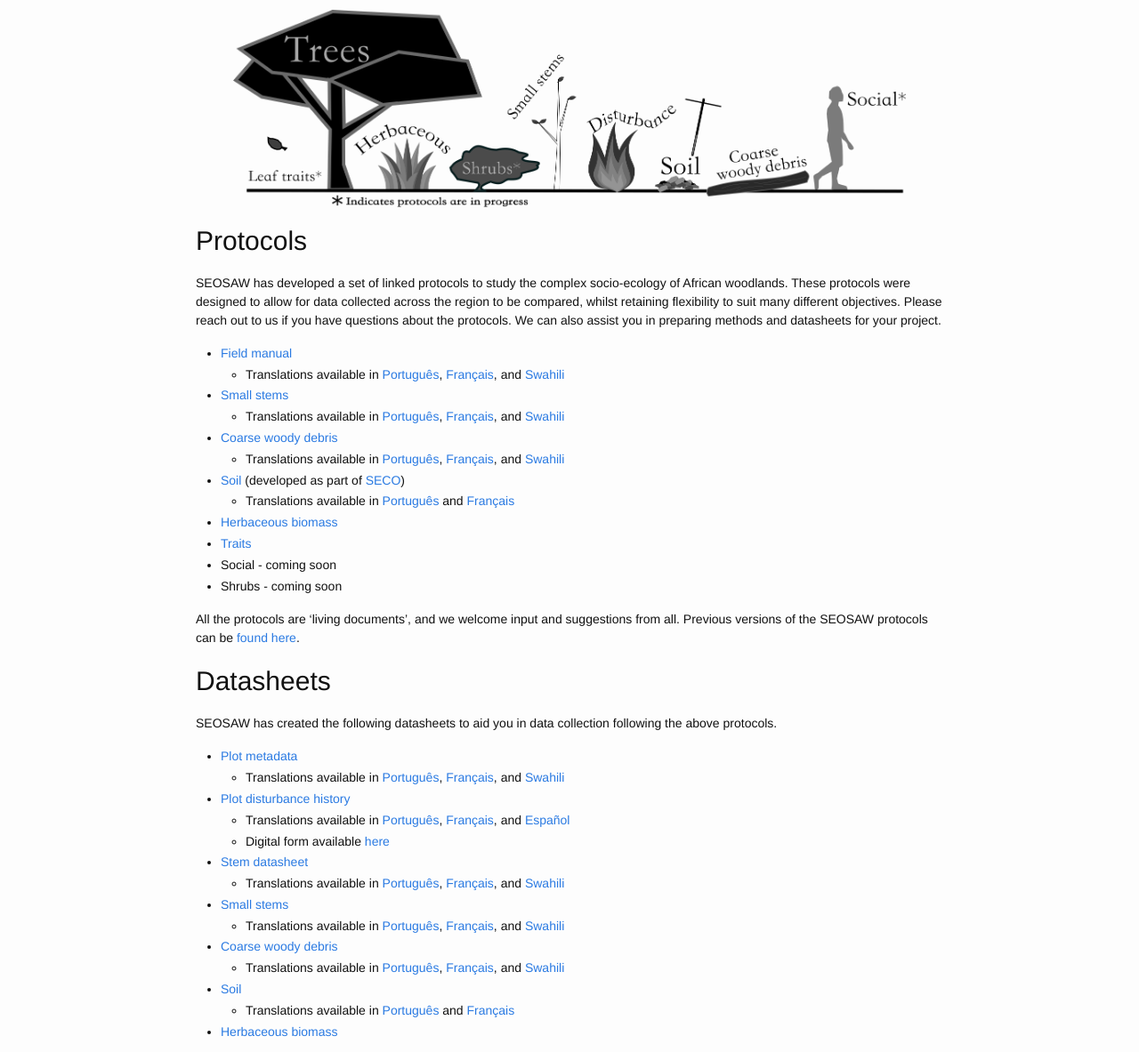
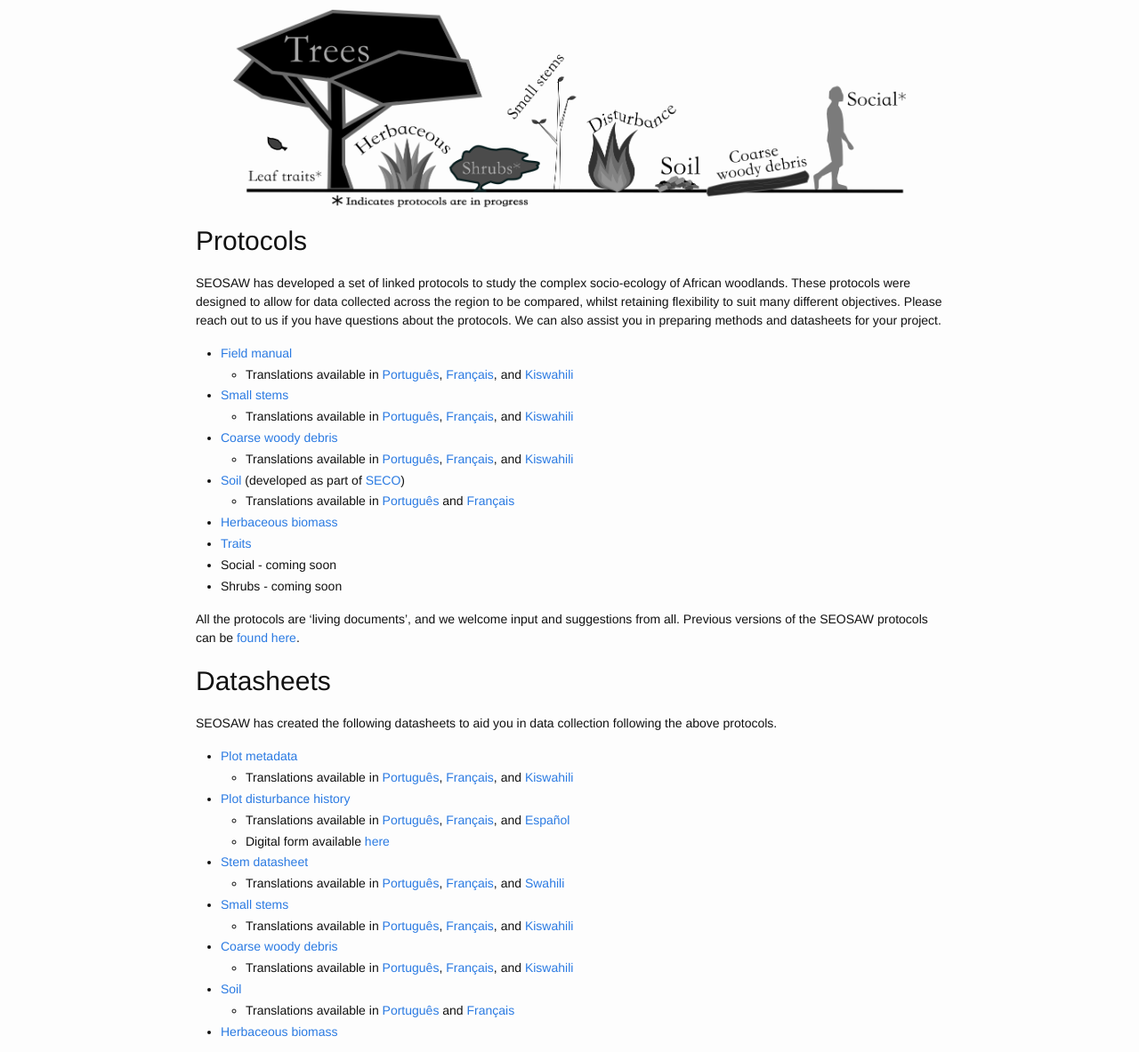
Before and after one commit to seosaw/seosaw.github.io, a Jekyll site: the page built from manuals.md, in a window 1280 px wide. Shown: the part 218-1401 px from the top of the page at 89% size. Built offline with Jekyll 4.4.1, drawn with Linux system fonts in a browser that asks for light colours; nearby versions of some CDN libraries.

Commit message:
Fixed Kiswahili and updated image.  I could not find the doc version of the soil manual, but it needs to be updated anyways. The translations do not match the current version Tim sent me last week.

```diff
--- a/manuals.md
+++ b/manuals.md
@@ -1,18 +1,18 @@
 ---
 layout: default
 ---
-<img src="{{ site.baseurl }}/images/seosaw_protocol_figure.png" alt="SEOSAW Protocols">
+<img src="{{ site.baseurl }}/images/seosaw_protocol_figure2.png" alt="SEOSAW Protocols">
 
 # Protocols
 
 SEOSAW has developed a set of linked protocols to study the complex socio-ecology of African woodlands. These protocols were designed to allow for data collected across the region to be compared, whilst retaining flexibility to suit many different objectives. Please reach out to us if you have questions about the protocols.  We can also assist you in preparing methods and datasheets for your project.
 
 * [Field manual][1]
-	* Translations available in [Português][1a], [Français][1b], and [Swahili][1c]
+	* Translations available in [Português][1a], [Français][1b], and [Kiswahili][1c]
 * [Small stems][2]
-    * Translations available in [Português][2a], [Français][2b], and [Swahili][2c]
+    * Translations available in [Português][2a], [Français][2b], and [Kiswahili][2c]
 * [Coarse woody debris][3]
-    * Translations available in [Português][3a], [Français][3b], and [Swahili][3c]
+    * Translations available in [Português][3a], [Français][3b], and [Kiswahili][3c]
 * [Soil][4] (developed as part of [SECO](https://blogs.ed.ac.uk/seco-project/))
     * Translations available in [Português][4a] and [Français][4b]
 * [Herbaceous biomass][5]
@@ -50,16 +50,16 @@ All the protocols are ‘living documents’, and we welcome input and suggestio
 SEOSAW has created the following datasheets to aid you in data collection following the above protocols.
 
 * [Plot metadata][7]
-   * Translations available in [Português][7a], [Français][7b], and [Swahili][7c]
+   * Translations available in [Português][7a], [Français][7b], and [Kiswahili][7c]
 * [Plot disturbance history][8]
    * Translations available in [Português][8a], [Français][8b], and [Español][8c]
    * Digital form available [here](https://ee.kobotoolbox.org/x/HMyFegmI)
 * [Stem datasheet][9]
    * Translations available in [Português][9a], [Français][9b], and [Swahili][9c]
 * [Small stems][10]
-   * Translations available in [Português][10a], [Français][10b], and [Swahili][10c]
+   * Translations available in [Português][10a], [Français][10b], and [Kiswahili][10c]
 * [Coarse woody debris][11]
-   * Translations available in [Português][11a], [Français][11b], and [Swahili][11c]
+   * Translations available in [Português][11a], [Français][11b], and [Kiswahili][11c]
 * [Soil][12]
    * Translations available in [Português][12a] and [Français][12b]
 * [Herbaceous biomass][13]
```
Also changed, not shown: images/seosaw_protocol_figure.png (deleted), images/seosaw_protocol_figure2.png (added).
